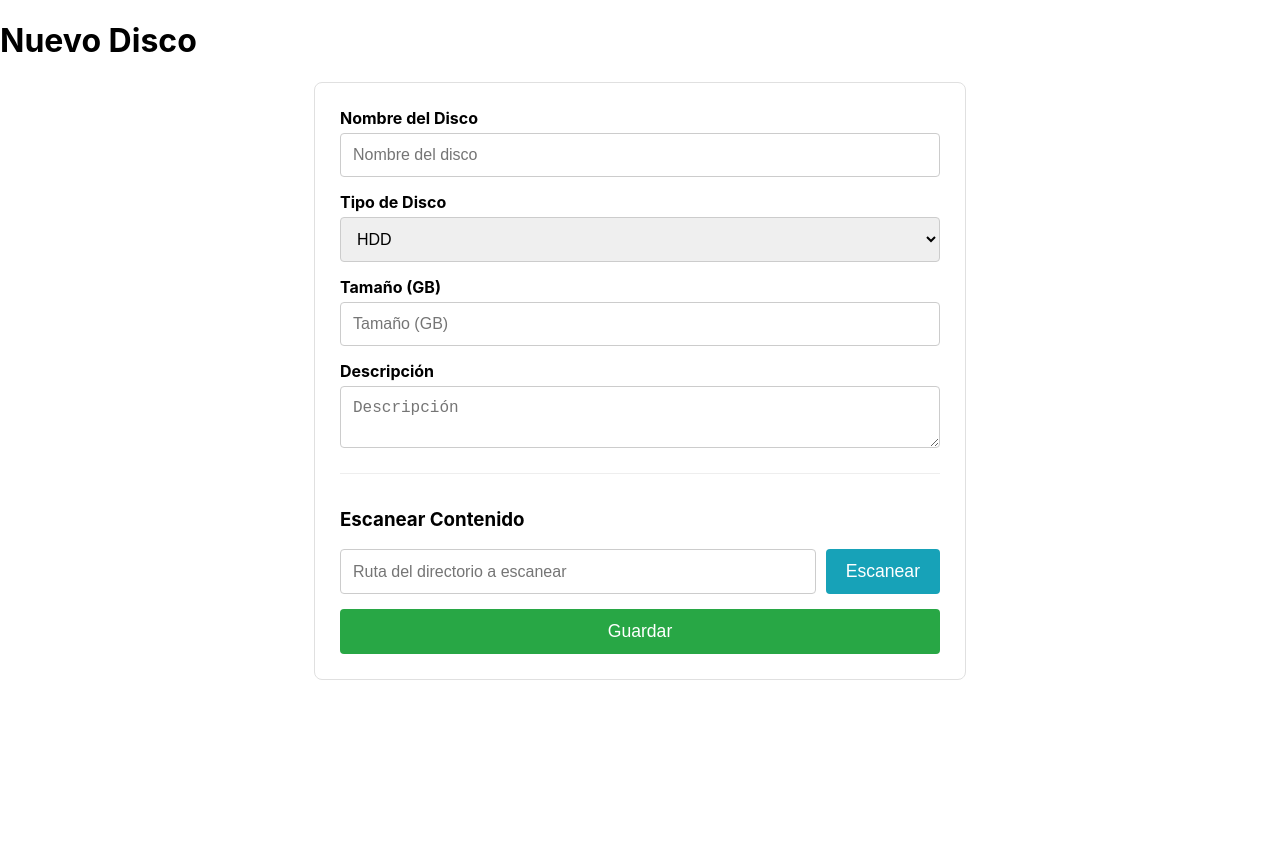
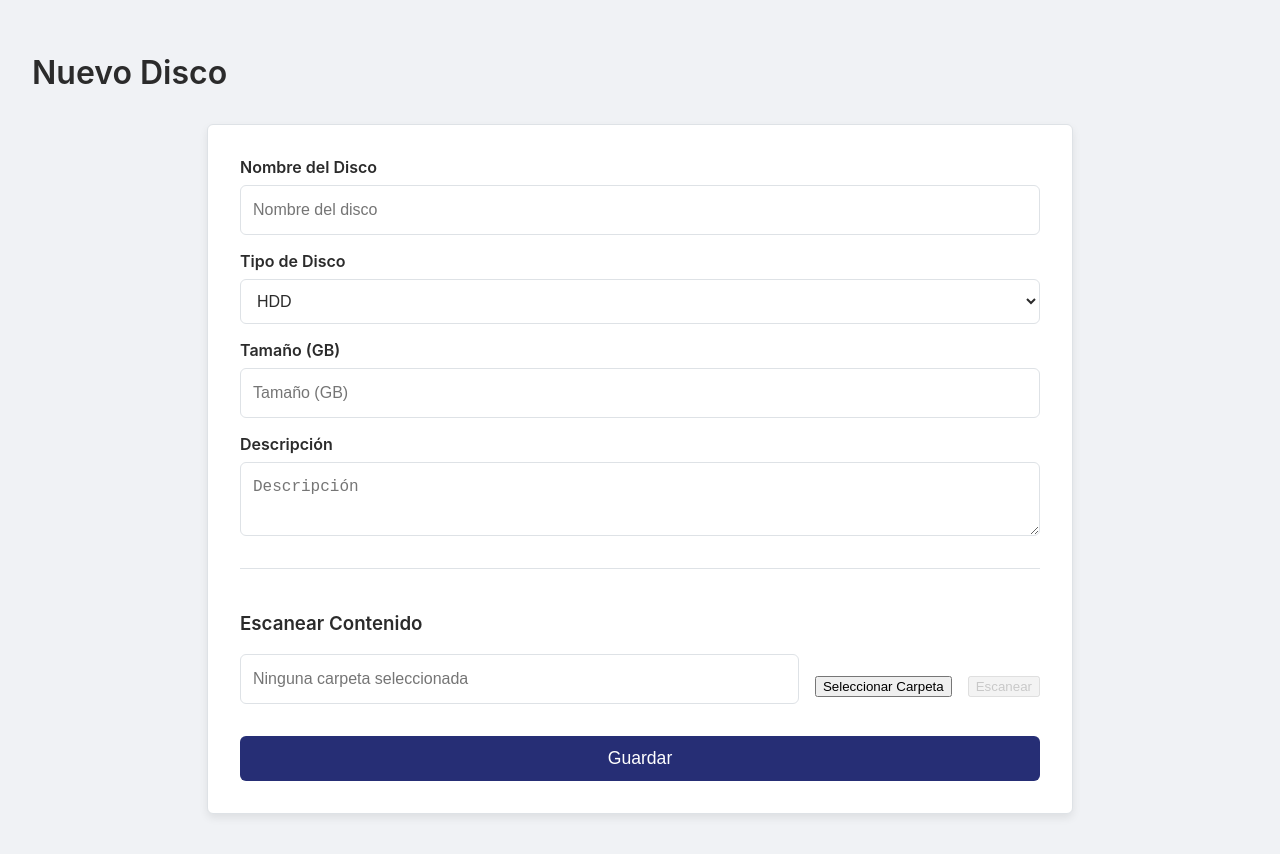
Before and after one commit to JaiderLopez/gestor_de_area, a React (Create React App) app in the folder frontend/: page /discos/new in a window 1280 px wide. Shown: the top 854 px of the page. Before the commit the page ends 800 px from the top, so only its background shows below. Built offline with nearby package versions, Linux system fonts and the light colour scheme.

Commit message:
estilos y solución al problema de scan

```diff
--- a/frontend/src/App.css
+++ b/frontend/src/App.css
@@ -14,7 +14,7 @@
 }
 
 .App-header {
-  background-color: #282c34;
+  background-color: #2b2b2b;
   min-height: 100vh;
   display: flex;
   flex-direction: column;
@@ -25,7 +25,7 @@
 }
 
 .App-link {
-  color: #61dafb;
+  color: #0da049;
 }
 
 @keyframes App-logo-spin {
--- a/frontend/src/modules/discos/DiscoForm.js
+++ b/frontend/src/modules/discos/DiscoForm.js
@@ -1,4 +1,4 @@
-import React, { useState, useEffect } from 'react';
+import React, { useState, useEffect, useRef } from 'react';
 import { useNavigate } from 'react-router-dom';
 import { scanDisco } from '../../services/api';
 import './Discos.css'; // Importar el CSS
@@ -17,6 +17,7 @@ const DiscoForm = ({ disco, onSave }) => {
   const [scanLoading, setScanLoading] = useState(false);
   const [message, setMessage] = useState({ type: '', text: '' });
   const navigate = useNavigate();
+  const fileInputRef = useRef(null);
 
   useEffect(() => {
     if (disco) {
@@ -59,9 +60,24 @@ const DiscoForm = ({ disco, onSave }) => {
     }));
   };
 
+  const handleFileSelect = (e) => {
+    const files = e.target.files;
+    if (files.length > 0) {
+      // La propiedad webkitRelativePath nos da la ruta relativa del archivo dentro de la carpeta seleccionada.
+      // Ej: "MiCarpeta/subcarpeta/archivo.txt". Queremos solo la parte de la carpeta principal.
+      const fullPath = files[0].webkitRelativePath;
+      const directoryPath = fullPath.split('/')[0];
+      setScanPath(directoryPath);
+    }
+  };
+
+  const handleSelectFolderClick = () => {
+    fileInputRef.current.click();
+  };
+
   const handleScan = async () => {
     if (!scanPath) {
-      setMessage({ type: 'error', text: 'Por favor, ingrese una ruta para escanear.' });
+      setMessage({ type: 'error', text: 'Por favor, seleccione una carpeta para escanear.' });
       return;
     }
     setScanLoading(true);
@@ -149,13 +165,23 @@ const DiscoForm = ({ disco, onSave }) => {
         <h3>Escanear Contenido</h3>
         <div className="scan-controls">
           <input
+            type="file"
+            webkitdirectory="true"
+            ref={fileInputRef}
+            onChange={handleFileSelect}
+            style={{ display: 'none' }}
+          />
+          <input
             type="text"
             value={scanPath}
-            onChange={(e) => setScanPath(e.target.value)}
-            placeholder="Ruta del directorio a escanear"
-            disabled={scanLoading}
+            placeholder="Ninguna carpeta seleccionada"
+            readOnly
+            className="scan-path-input"
           />
-          <button type="button" onClick={handleScan} disabled={scanLoading}>
+          <button type="button" onClick={handleSelectFolderClick} disabled={scanLoading}>
+            Seleccionar Carpeta
+          </button>
+          <button type="button" onClick={handleScan} disabled={scanLoading || !scanPath}>
             {scanLoading ? 'Escaneando...' : 'Escanear'}
           </button>
         </div>
--- a/frontend/src/modules/discos/Discos.css
+++ b/frontend/src/modules/discos/Discos.css
@@ -1,8 +1,120 @@
-/* Discos.css */
+/* ==========================================================================
+   Global Styles & Variables
+   ========================================================================== */
 
-/* General Dashboard Styles */
+:root {
+  --primary-color: #262e75;
+  --primary-hover-color: #1a2057; /* Un poco más oscuro para el hover */
+  --secondary-color: #0da049;
+  --secondary-hover-color: #0a8039; /* Un poco más oscuro para el hover */
+  --danger-color: #dc3545;
+  --danger-hover-color: #c82333;
+  --success-color: #0da049;
+  --light-color: #f0f2f5; /* Un fondo gris muy claro para contraste */
+  --dark-color: #2b2b2b;
+  --text-color: #2b2b2b;
+  --border-color: #dee2e6;
+  --white-color: #ffffff;
+  --shadow: 0 4px 8px rgba(0, 0, 0, 0.08);
+  --shadow-hover: 0 6px 12px rgba(0, 0, 0, 0.12);
+  --border-radius: 0.375rem;
+}
+
+body {
+  font-family: -apple-system, BlinkMacSystemFont, "Segoe UI", Roboto, "Helvetica Neue", Arial, sans-serif;
+  background-color: var(--light-color);
+  color: var(--text-color);
+  margin: 0;
+  padding: 2rem;
+}
+
+h1, h2, h3, h4, h5, h6 {
+  color: var(--dark-color);
+  font-weight: 600;
+}
+
+a {
+  color: var(--primary-color);
+  text-decoration: none;
+  transition: color 0.2s ease-in-out;
+}
+
+a:hover {
+  color: var(--primary-hover-color);
+  text-decoration: underline;
+}
+
+/* ==========================================================================
+   Button Styles
+   ========================================================================== */
+
+.btn {
+  display: inline-block;
+  font-weight: 400;
+  text-align: center;
+  vertical-align: middle;
+  cursor: pointer;
+  user-select: none;
+  background-color: transparent;
+  border: 1px solid transparent;
+  padding: 0.5rem 1rem;
+  font-size: 1rem;
+  line-height: 1.5;
+  border-radius: var(--border-radius);
+  transition: all 0.2s ease-in-out;
+}
+
+.btn-primary {
+  color: var(--white-color);
+  background-color: var(--primary-color);
+  border-color: var(--primary-color);
+}
+
+.btn-primary:hover {
+  color: var(--white-color);
+  background-color: var(--primary-hover-color);
+  border-color: var(--primary-hover-color);
+  text-decoration: none;
+  transform: translateY(-2px);
+  box-shadow: var(--shadow);
+}
+
+.btn-secondary {
+  color: var(--white-color);
+  background-color: var(--secondary-color);
+  border-color: var(--secondary-color);
+}
+
+.btn-secondary:hover {
+  color: var(--white-color);
+  background-color: var(--secondary-hover-color);
+  border-color: var(--secondary-hover-color);
+  text-decoration: none;
+}
+
+.btn-delete {
+  color: var(--danger-color);
+  background-color: transparent;
+  border: 1px solid var(--danger-color);
+}
+
+.btn-delete:hover {
+  color: var(--white-color);
+  background-color: var(--danger-color);
+  border-color: var(--danger-color);
+  text-decoration: none;
+}
+
+button:disabled {
+  opacity: 0.65;
+  cursor: not-allowed;
+}
+
+/* ==========================================================================
+   Dashboard & Card Styles
+   ========================================================================== */
+
 .dashboard-container {
-  padding: 20px;
   max-width: 1200px;
   margin: 0 auto;
 }
@@ -11,240 +123,260 @@
   display: flex;
   justify-content: space-between;
   align-items: center;
-  margin-bottom: 20px;
-  flex-wrap: wrap;
-  gap: 10px;
-}
-
-.filters-container {
-  display: flex;
-  flex-wrap: wrap;
-  gap: 15px;
-  margin-bottom: 20px;
-  padding: 15px;
-  background-color: #f8f9fa;
-  border-radius: 8px;
-}
-
-.filters-container input,
-.filters-container select {
-  padding: 10px;
-  border: 1px solid #ccc;
-  border-radius: 4px;
-  font-size: 1rem;
-  flex-grow: 1;
-  min-width: 180px; /* Adjust for better wrapping */
-}
-
-.filters-container button {
-  padding: 10px 15px;
-  border: none;
-  border-radius: 4px;
-  background-color: #007bff;
-  color: white;
-  cursor: pointer;
-  transition: background-color 0.2s;
-}
-
-.filters-container button:hover {
-  background-color: #0056b3;
+  margin-bottom: 2rem;
 }
 
 .dashboard-grid {
   display: grid;
   grid-template-columns: repeat(auto-fill, minmax(300px, 1fr));
-  gap: 20px;
+  gap: 1.5rem;
 }
 
-/* Button Styles */
-.btn {
-  padding: 10px 15px;
-  border-radius: 4px;
-  text-decoration: none;
-  color: white;
-  cursor: pointer;
-  text-align: center;
-  transition: background-color 0.2s;
-}
-.btn-primary {
-  background-color: #007bff;
-}
-.btn-primary:hover {
-  background-color: #0056b3;
-}
-.btn-secondary {
-  background-color: #6c757d;
-}
-.btn-secondary:hover {
-  background-color: #5a6268;
-}
-
-
-/* Disco Card Styles */
 .disco-card {
-  border: 1px solid #e0e0e0;
-  border-radius: 8px;
-  padding: 16px;
-  box-shadow: 0 2px 5px rgba(0,0,0,0.05);
-  transition: transform 0.2s, box-shadow 0.2s;
-  background-color: #fff;
-  display: flex;
-  flex-direction: column;
+  background-color: var(--white-color);
+  border: 1px solid var(--border-color);
+  border-radius: var(--border-radius);
+  box-shadow: var(--shadow);
+  padding: 1.5rem;
+  transition: all 0.2s ease-in-out;
 }
 
 .disco-card:hover {
-  transform: translateY(-5px);
-  box-shadow: 0 4px 12px rgba(0,0,0,0.1);
+  transform: translateY(-4px);
+  box-shadow: var(--shadow-hover);
 }
 
 .card-header {
   display: flex;
   justify-content: space-between;
   align-items: flex-start;
-  margin-bottom: 8px;
+  margin-bottom: 1rem;
+  border-bottom: 1px solid var(--border-color);
+  padding-bottom: 1rem;
 }
 
 .card-header h3 {
   margin: 0;
-  color: #333;
 }
 
 .card-actions {
   display: flex;
-  gap: 8px; /* Space between buttons/links */
+  gap: 0.5rem;
+  align-items: center;
 }
 
-.card-actions a, .card-actions .btn-delete {
-  font-size: 0.9rem;
-  text-decoration: none;
-  padding: 6px 10px;
-  border-radius: 4px;
-  transition: background-color 0.2s;
-}
-
-.card-actions a {
-  color: #007bff;
-  border: 1px solid #007bff;
-  background-color: transparent;
-}
-
-.card-actions a:hover {
-  background-color: #e7f3ff;
-}
-
-.card-actions .btn-delete {
-  background-color: #dc3545;
-  color: white;
-  border: 1px solid #dc3545;
-}
-
-.card-actions .btn-delete:hover:not(:disabled) {
-  background-color: #c82333;
-  border-color: #bd2130;
-}
-
-.card-actions .btn-delete:disabled {
-  background-color: #e0a8b0;
-  border-color: #e0a8b0;
-  cursor: not-allowed;
-}
-
-
-.content-summary {
-  margin-top: 12px;
-  border-top: 1px solid #f0f0f0;
-  padding-top: 12px;
-}
-
-.content-summary h4 {
-  margin: 0 0 8px 0;
-  font-size: 1rem;
-  color: #555;
+.card-actions a, .card-actions button {
+  font-size: 0.875rem;
+  padding: 0.25rem 0.5rem;
 }
 
 .content-summary ul {
-  margin: 0;
-  padding-left: 20px;
+  padding-left: 1.2rem;
+  margin: 0.5rem 0 0;
   font-size: 0.9rem;
   color: #666;
 }
 
-.content-summary li {
-  margin-bottom: 4px;
+.load-more-container {
+  text-align: center;
+  margin-top: 2rem;
 }
 
-.remaining-count {
-  font-style: italic;
-  color: #888;
+.load-more-button {
+  background-color: var(--primary-color);
+  color: var(--white-color);
+  border: none;
+  padding: 0.75rem 1.5rem;
+  border-radius: var(--border-radius);
+  cursor: pointer;
+  transition: background-color 0.2s;
 }
 
+.load-more-button:hover {
+  background-color: var(--primary-hover-color);
+}
 
-/* Form Styles */
+/* ==========================================================================
+   Form & Input Styles
+   ========================================================================== */
+
 .disco-form {
-  display: flex;
-  flex-direction: column;
-  gap: 15px;
-  max-width: 600px;
-  margin: 20px auto;
-  padding: 25px;
-  border: 1px solid #e0e0e0;
-  border-radius: 8px;
-  background-color: #fff;
+  max-width: 800px;
+  margin: 2rem auto;
+  padding: 2rem;
+  background-color: var(--white-color);
+  border: 1px solid var(--border-color);
+  border-radius: var(--border-radius);
+  box-shadow: var(--shadow);
 }
 
 .disco-form label {
-  font-weight: bold;
-  margin-bottom: -10px;
+  display: block;
+  margin-bottom: 0.5rem;
+  font-weight: 600;
+  color: var(--dark-color);
 }
 
-.disco-form input,
+.disco-form input[type="text"],
+.disco-form input[type="number"],
+.disco-form input[type="date"],
 .disco-form select,
 .disco-form textarea {
-  padding: 12px;
-  border: 1px solid #ccc;
-  border-radius: 4px;
+  display: block;
+  width: 100%;
+  padding: 0.75rem;
   font-size: 1rem;
-  width: 100%;
+  line-height: 1.5;
+  color: var(--text-color);
+  background-color: var(--white-color);
+  background-clip: padding-box;
+  border: 1px solid var(--border-color);
+  border-radius: var(--border-radius);
+  transition: border-color 0.15s ease-in-out, box-shadow 0.15s ease-in-out;
+  margin-bottom: 1rem;
   box-sizing: border-box;
 }
 
-.disco-form button {
-  padding: 12px 20px;
-  border: none;
-  border-radius: 4px;
-  background-color: #28a745;
-  color: white;
-  cursor: pointer;
-  font-size: 1.1rem;
-  transition: background-color 0.2s;
+.disco-form input:focus,
+.disco-form select:focus,
+.disco-form textarea:focus {
+  border-color: var(--primary-color);
+  outline: 0;
+  box-shadow: 0 0 0 0.2rem rgba(0, 123, 255, 0.25);
 }
 
-.disco-form button:hover:not(:disabled) {
-  background-color: #218838;
+.disco-form .input-error {
+  border-color: var(--danger-color);
 }
 
-.disco-form button:disabled {
-  background-color: #aaa;
-  cursor: not-allowed;
+.disco-form .error-text {
+  color: var(--danger-color);
+  font-size: 0.875rem;
+  margin-top: -0.75rem;
+  margin-bottom: 1rem;
+  display: block;
 }
 
-/* Validation and Messages */
-.input-error {
-  border-color: #dc3545;
+.disco-form button[type="submit"] {
+  width: 100%;
+  padding: 0.75rem;
+  font-size: 1.1rem;
+  background-color: var(--primary-color);
+  color: var(--white-color);
+  border: none;
+  border-radius: var(--border-radius);
+  cursor: pointer;
 }
 
-.error-text {
-  color: #dc3545;
-  font-size: 0.9rem;
-  margin-top: -10px;
+.disco-form button[type="submit"]:hover {
+  background-color: var(--primary-hover-color);
 }
 
+/* ==========================================================================
+   Filter & Scan Sections
+   ========================================================================== */
+
+.filters-container {
+  display: grid;
+  grid-template-columns: repeat(auto-fit, minmax(150px, 1fr));
+  gap: 1rem;
+  padding: 1.5rem;
+  background-color: var(--white-color);
+  border-radius: var(--border-radius);
+  box-shadow: var(--shadow);
+  margin-bottom: 2rem;
+  align-items: center;
+}
+
+.filters-container input,
+.filters-container select {
+  width: 100%;
+  box-sizing: border-box;
+  padding: 0.5rem;
+  border: 1px solid var(--border-color);
+  border-radius: var(--border-radius);
+}
+
+.filters-container button {
+  padding: 0.5rem 1rem;
+  background-color: var(--primary-color);
+  color: var(--white-color);
+  border: none;
+  cursor: pointer;
+  border-radius: var(--border-radius);
+}
+
+.filters-container .btn-secondary {
+  background-color: var(--secondary-color);
+}
+
+.scan-section {
+  margin-top: 2rem;
+  padding-top: 1.5rem;
+  border-top: 1px solid var(--border-color);
+}
+
+.scan-controls {
+  display: flex;
+  gap: 1rem;
+  margin-bottom: 1rem;
+  align-items: center;
+}
+
+.scan-controls .scan-path-input {
+  flex-grow: 1;
+  background-color: #e9ecef; /* Un color de fondo para indicar que es de solo lectura */
+  cursor: default;
+}
+
+.scan-controls button {
+  flex-shrink: 0; /* Evita que los botones se encojan */
+}
+
+.scan-controls input {
+  flex-grow: 1;
+}
+
+/* ==========================================================================
+   Table Styles
+   ========================================================================== */
+
+.content-table {
+  width: 100%;
+  border-collapse: collapse;
+  margin-top: 1rem;
+}
+
+.content-table th,
+.content-table td {
+  text-align: left;
+  padding: 0.75rem;
+  border-bottom: 1px solid var(--border-color);
+}
+
+.content-table th {
+  background-color: var(--light-color);
+  font-weight: 600;
+}
+
+.content-table tbody tr:hover {
+  background-color: #f1f3f5;
+}
+
+.content-weight-input {
+  width: 80px;
+  padding: 0.25rem;
+}
+
+/* ==========================================================================
+   Message & Status Styles
+   ========================================================================== */
+
 .message {
-  padding: 15px;
-  border-radius: 5px;
+  padding: 1rem;
+  margin-bottom: 1rem;
+  border-radius: var(--border-radius);
   text-align: center;
-  margin-bottom: 15px;
-  font-size: 1.1rem;
 }
 
 .message.success {
@@ -259,78 +391,9 @@
   border: 1px solid #f5c6cb;
 }
 
-/* Scan Section */
-.scan-section {
-  border-top: 1px solid #eee;
-  padding-top: 15px;
-  margin-top: 10px;
+.loading-message, .error-message {
+  text-align: center;
+  padding: 2rem;
+  font-size: 1.2rem;
+  color: var(--secondary-color);
 }
-
-.scan-controls {
-  display: flex;
-  gap: 10px;
-  margin-top: 10px;
-}
-
-.scan-controls input {
-  flex-grow: 1;
-}
-
-.scan-controls button {
-  background-color: #17a2b8;
-  flex-shrink: 0;
-}
-
-.scan-controls button:hover:not(:disabled) {
-  background-color: #117a8b;
-}
-
-/* Content Table */
-.content-table {
-  width: 100%;
-  margin-top: 15px;
-  border-collapse: collapse;
-}
-
-.content-table th,
-.content-table td {
-  border: 1px solid #ddd;
-  padding: 8px;
-  text-align: left;
-}
-
-.content-table th {
-  background-color: #f2f2f2;
-}
-
-.content-weight-input {
-  width: 80px;
-  padding: 5px;
-}
-
-/* Utility Classes */
-.error-message {
-  color: #721c24;
-  background-color: #f8d7da;
-  padding: 10px;
-  border-radius: 5px;
-  text-align: center;
-}
-
-.loading-message {
-  text-align: center;
-  font-size: 1.2rem;
-  padding: 20px;
-}
-
-/* Responsive Design */
-@media (max-width: 768px) {
-  .filters-container {
-    flex-direction: column;
-    align-items: stretch;
-  }
-
-  .dashboard-grid {
-    grid-template-columns: 1fr;
-  }
-}
```
Also changed, not shown: frontend/src/services/api.js (+4 -4 lines), 2 other files (tests, documents, lock files or other folders).
